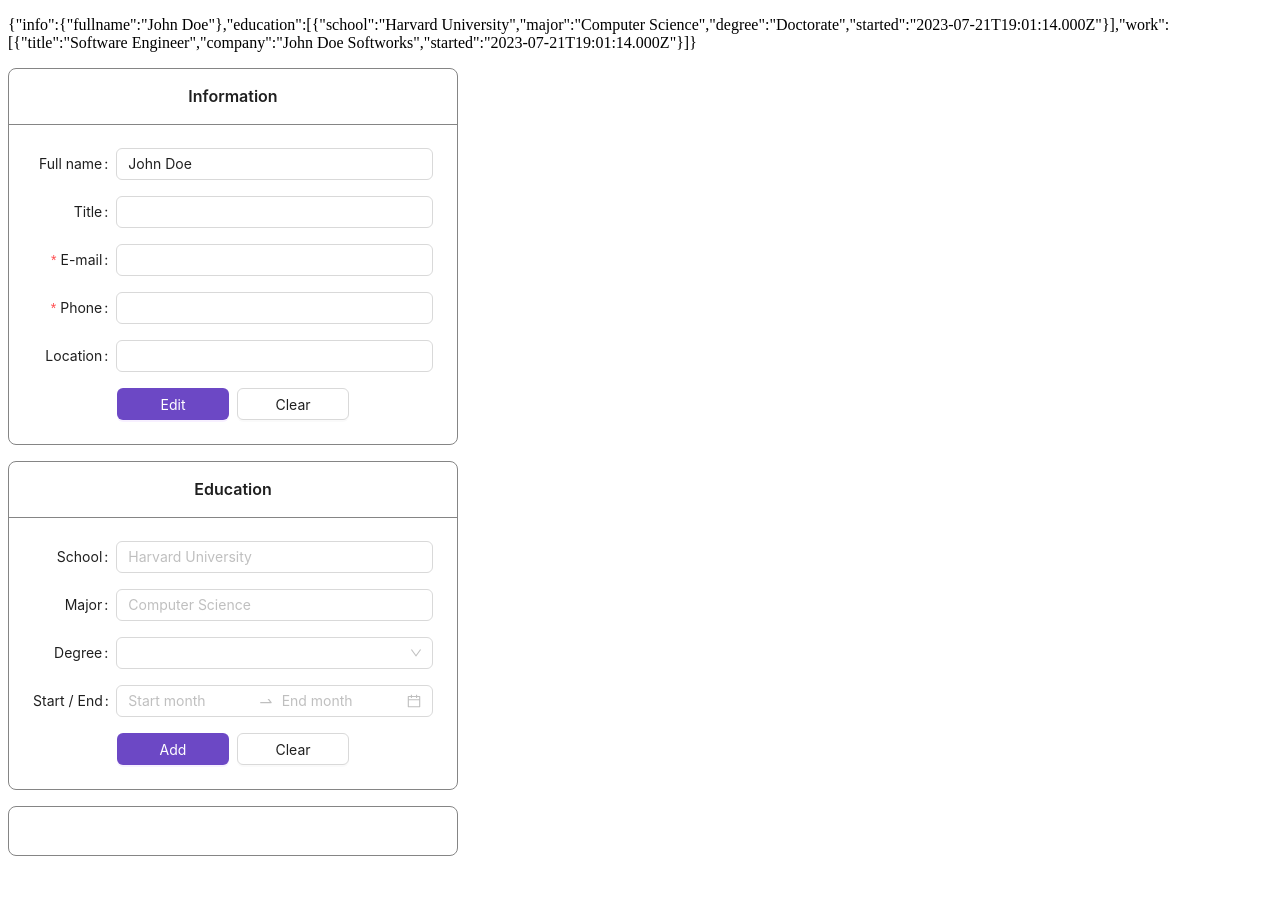
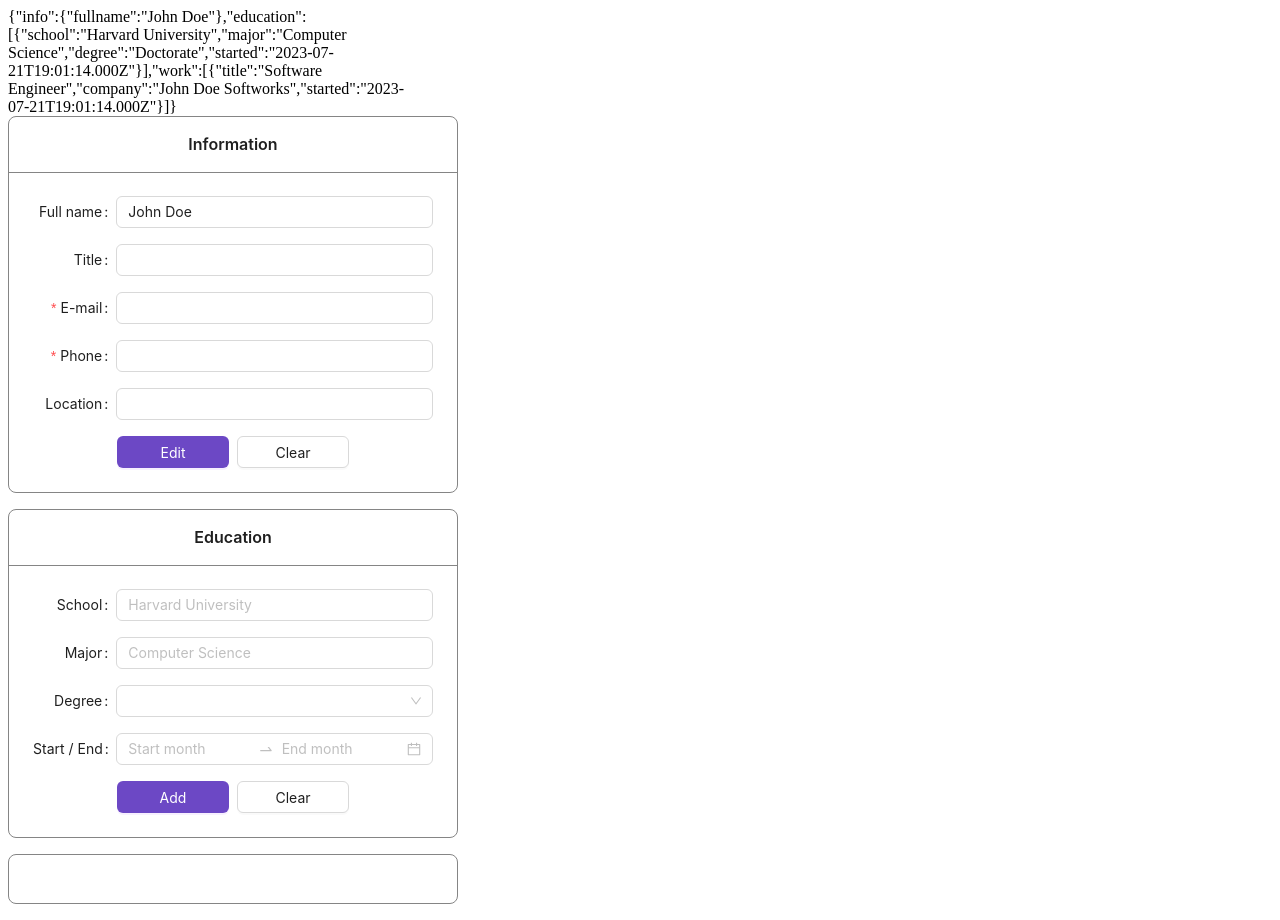
Before and after one commit to myshkovsky/Seavee, a React (Vite) app: page / in a window 1280 px wide. Before the commit the page ends 872 px from the top, so only its background shows below. Built offline with nearby package versions, Linux system fonts and the light colour scheme.

Commit message:
Scroll overflow for Debug

```diff
--- a/src/components/Debug.tsx
+++ b/src/components/Debug.tsx
@@ -3,9 +3,9 @@
 function Debug(props: { user: IUser }) {
   return (
     <>
-      <p>
+      <div style={{ maxWidth: 400, overflow: 'scroll' }}>
         {JSON.stringify(props.user)}
-      </p>
+      </div>
     </>
   )
 }
```
